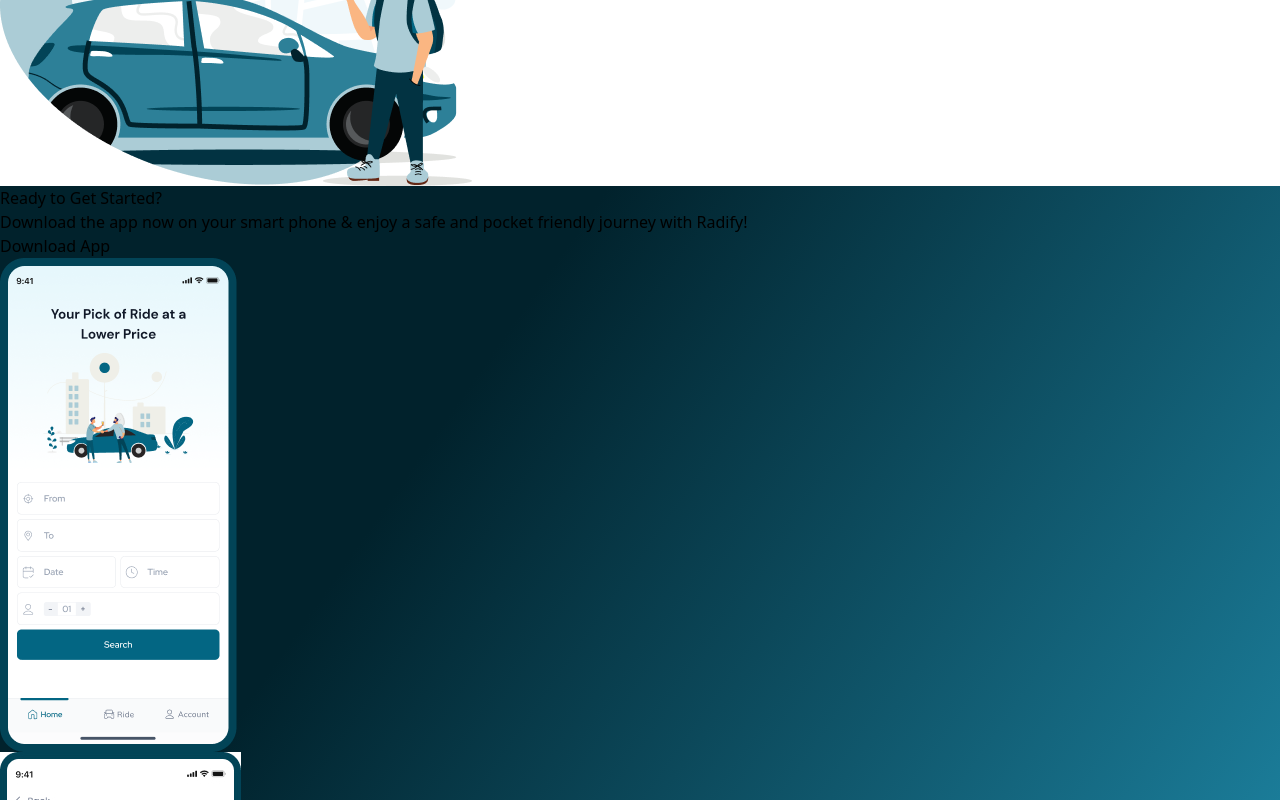
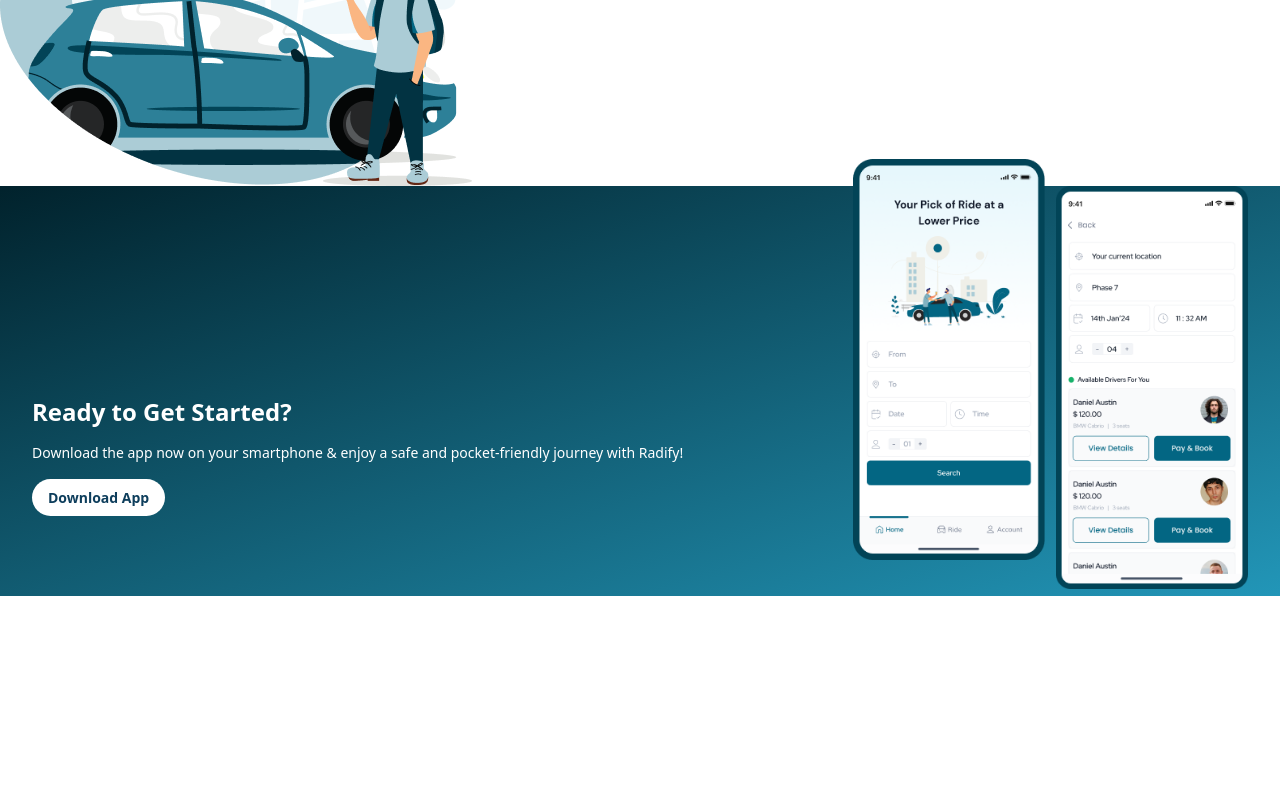
Before and after one commit to shashanka2a/rydify, a React (Vite) app: page / in a window 1280 px wide. Shown: the part 1180-1980 px from the top of the page. After the commit the page ends 1776 px from the top, so only its background shows below. Built offline with nearby package versions, Linux system fonts and the light colour scheme.

Commit message:
chore: Update .gitignore and add GetStarted component with CSS

```diff
--- /dev/null
+++ b/src/components/GetStarted.css
@@ -0,0 +1,114 @@
+.get-started {
+    padding-top: 13rem; /* pt-12 */
+    padding-bottom: 3rem; /* pb-8 */
+    padding-left: 2rem; /* px-8 */
+    padding-right: 4rem; /* px-8 */
+    display: flex;
+    flex-direction: column;
+    align-items: center;
+    justify-content: center;
+    position: relative;
+    overflow: visible;
+    background: linear-gradient(to bottom right, #01222C, #2296B8);
+  }
+
+  .get-started-container {
+    display: flex;
+    flex-direction: column;
+    width: 100%;
+    max-width: 80rem; /* max-w-screen-md */
+  }
+
+  .text-section {
+    flex: 1;
+    text-align: left;
+    color: white;
+    padding-bottom: 2rem; /* pt-12 */
+  }
+
+  .text-section h2 {
+    font-size: 1.5rem; /* text-2xl */
+    font-weight: bold;
+    margin-bottom: 0.75rem; /* mb-3 */
+  }
+
+  .text-section p {
+    margin-bottom: 1rem; /* mb-4 */
+    font-size: 0.875rem; /* text-sm */
+  }
+
+  .text-section button {
+    padding: 0.5rem 1rem; /* px-4 py-2 */
+    background-color: white;
+    color: #0e3e5c;
+    border-radius: 9999px; /* rounded-full */
+    font-weight: 600; /* font-semibold */
+    font-size: 0.875rem; /* text-sm */
+    border: none;
+    cursor: pointer;
+    transition: background-color 0.3s;
+  }
+
+  .text-section button:hover {
+    background-color: #f1f1f1; /* hover:bg-gray-100 */
+  }
+
+  .image-section {
+    flex: 1;
+    display: flex;
+    justify-content: flex-end;
+    align-items: flex-start; /* Move images to the top */
+    margin-left: 3rem; /* md:ml-12 */
+    position: absolute;
+    top: -3.5rem; /* Adjust as needed */
+    right: 2rem; /* Adjust as needed */
+  }
+
+  .image-container {
+    display: flex;
+    gap: 0.7rem; /* Space between images */
+  }
+
+  .image-container img {
+    width: auto;
+    max-width: 12rem; /* Adjust width as needed */
+    height: auto;
+    object-fit: contain; /* Ensure images are not cropped */
+  }
+
+  .image-container img:nth-child(2) {
+    margin-top: 3.5rem; /* Move the second image (signUp) down slightly */
+  }
+
+  /* Mobile Responsive Adjustments */
+  @media (max-width: 768px) {
+    .get-started {
+      padding-left: 1rem; /* Adjust padding for mobile */
+      padding-right: 1rem; /* Adjust padding for mobile */
+    }
+
+    .get-started-container {
+      flex-direction: column;
+    }
+
+    .image-section {
+      position: static; /* Remove absolute positioning */
+      margin-left: 0; /* Reset margin */
+      margin-top: 1rem; /* Add margin to separate from text section */
+      padding-right: 1rem;
+      align-items: center; /* Center images on mobile */
+    }
+
+    .image-container {
+      flex-direction: row; /* Make images side by side on mobile */
+      gap: 1rem; /* Increase gap between images on mobile */
+    }
+
+    .image-container img {
+      max-width: 50%; /* Make images take half width on mobile */
+    }
+
+    .image-container img:nth-child(2) {
+      margin-top: 0.5rem; /* Adjust the margin for mobile view if needed */
+    }
+  }
--- a/src/components/GetStarted.jsx
+++ b/src/components/GetStarted.jsx
@@ -1,30 +1,34 @@
 import React from 'react';
 import HomeImg from '../../public/Home.png';
-import signUp from '../../public/sign_up.jpg';
+import signUp from '../../public/signup.png';
+import './GetStarted.css'; // Ensure you import the CSS file
 
-const GetStarted = () => {
+const GetStarted = ({ reverseLayout = false }) => {
   return (
-    <section className="pt-52 pb-16 px-8 flex items-center justify-between relative overflow-visible"
-             style={{ background: 'linear-gradient(125deg, #01222C 30%, #2296B8 100%)' }}>
-      <div className="max-w-md text-white">
-        <h2 className="text-5xl font-bold mb-5">Ready to Get Started?</h2>
-        <p className="mb-10 text-lg">
-          Download the app now on your smart phone & enjoy a safe
-          and pocket friendly journey with Radify!
-        </p>
-        <button className="px-8 py-3 bg-white text-[#0e3e5c] rounded-full font-semibold text-lg hover:bg-gray-100 transition-colors">
-          Download App
-        </button>
-      </div>
-      <div className="absolute right-8 -top-20 flex space-x-4">
-        <div className="w-64 rounded-3xl overflow-hidden shadow-lg">
-          <img src={HomeImg} alt="App Screenshot 1" className="w-full" />
+    <div className="get-started">
+      <div className="get-started-container">
+        {/* Text Section */}
+        <div className={`text-section ${reverseLayout ? 'md:order-2' : 'md:order-1'}`}>
+          <h2 className="text-2xl md:text-3xl font-bold mb-3">
+            Ready to Get Started?
+          </h2>
+          <p className="mb-4 text-sm md:text-base">
+            Download the app now on your smartphone & enjoy a safe and pocket-friendly journey with Radify!
+          </p>
+          <button className="px-4 py-2 bg-white text-[#0e3e5c] rounded-full font-semibold text-sm hover:bg-gray-100 transition-colors">
+            Download App
+          </button>
         </div>
-        <div className="w-64 rounded-3xl overflow-hidden shadow-lg mt-16">
-          <img src={signUp} alt="App Screenshot 2" className="w-full" />
+
+        {/* Image Section */}
+        <div className={`image-section ${reverseLayout ? 'md:order-1' : 'md:order-2'}`}>
+          <div className="image-container">
+            <img src={HomeImg} alt="App Screenshot 1" className="image" />
+            <img src={signUp} alt="App Screenshot 2" className="image" />
+          </div>
         </div>
       </div>
-    </section>
+    </div>
   );
 };
 
```
Also changed, not shown: public/signup.png (added), 1 other file (tests, documents, lock files or other folders).
